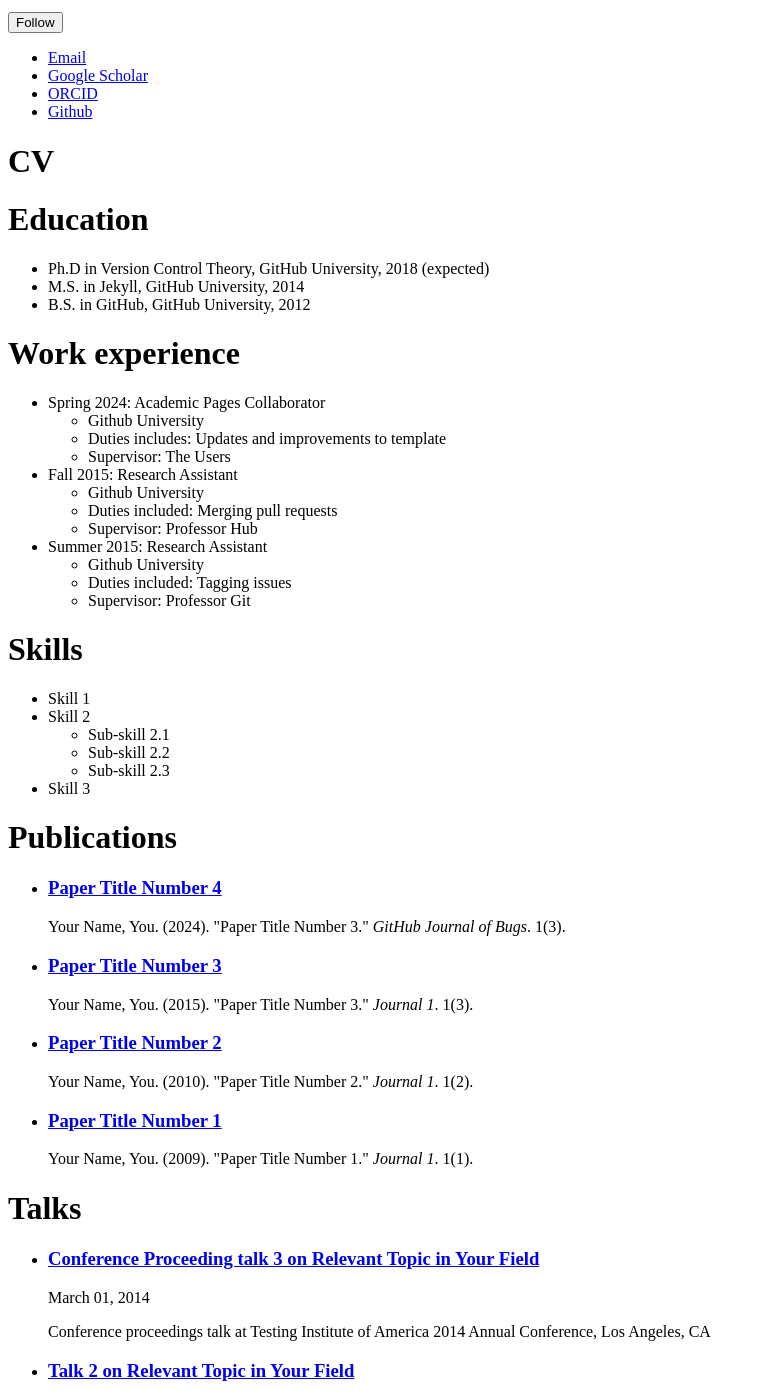
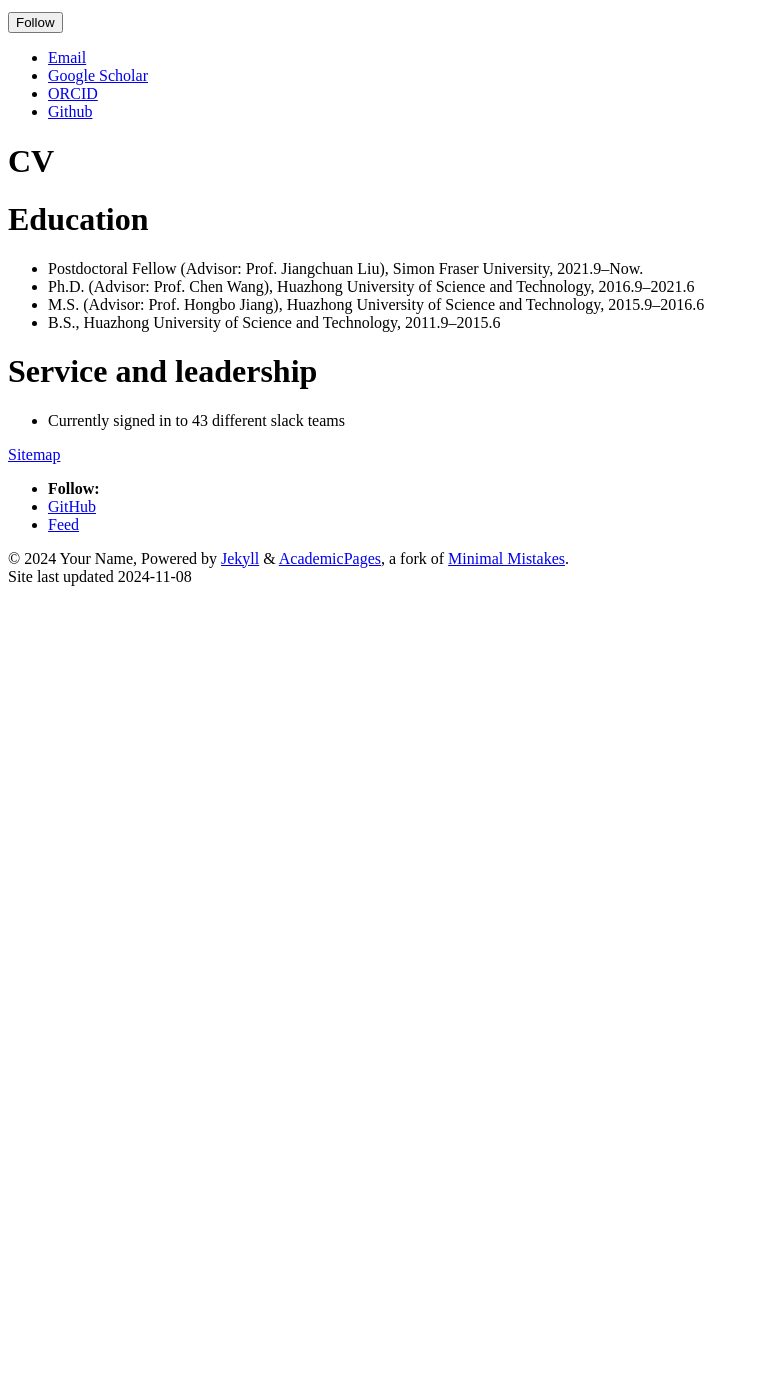
Before and after one commit to gyliu1991/gyliu1991.github.io, a Jekyll site: the page built from _pages/cv.md, in a window 1280 px wide and 1400 px high, scrolled down 497 px. Shown: the whole window, without its empty margins (0-765 px from the left). Built offline with Jekyll 4.4.1, drawn with Linux system fonts in a browser that asks for light colours; a script bundle is joined from its source files by our own code; library files that are not in the unit come from our copies; after the commit the page ends 1223 px from its top, so only the background shows below that; some of the changed text lies outside the part shown.

Commit message:
Update cv.md

```diff
--- a/_pages/cv.md
+++ b/_pages/cv.md
@@ -11,53 +11,10 @@ redirect_from:
 
 Education
 ======
-* Ph.D in Version Control Theory, GitHub University, 2018 (expected)
-* M.S. in Jekyll, GitHub University, 2014
-* B.S. in GitHub, GitHub University, 2012
-
-Work experience
-======
-* Spring 2024: Academic Pages Collaborator
-  * Github University
-  * Duties includes: Updates and improvements to template
-  * Supervisor: The Users
-
-* Fall 2015: Research Assistant
-  * Github University
-  * Duties included: Merging pull requests
-  * Supervisor: Professor Hub
-
-* Summer 2015: Research Assistant
-  * Github University
-  * Duties included: Tagging issues
-  * Supervisor: Professor Git
-
-Skills
-======
-* Skill 1
-* Skill 2
-  * Sub-skill 2.1
-  * Sub-skill 2.2
-  * Sub-skill 2.3
-* Skill 3
-
-Publications
-======
-  <ul>{% for post in site.publications reversed %}
-    {% include archive-single-cv.html %}
-  {% endfor %}</ul>
-
-Talks
-======
-  <ul>{% for post in site.talks reversed %}
-    {% include archive-single-talk-cv.html  %}
-  {% endfor %}</ul>
-
-Teaching
-======
-  <ul>{% for post in site.teaching reversed %}
-    {% include archive-single-cv.html %}
-  {% endfor %}</ul>
+* Postdoctoral Fellow (Advisor: Prof. Jiangchuan Liu), Simon Fraser University, 2021.9--Now.
+* Ph.D. (Advisor: Prof. Chen Wang), Huazhong University of Science and Technology, 2016.9--2021.6
+* M.S. (Advisor: Prof. Hongbo Jiang), Huazhong University of Science and Technology, 2015.9--2016.6
+* B.S., Huazhong University of Science and Technology, 2011.9--2015.6
 
 Service and leadership
 ======
```
